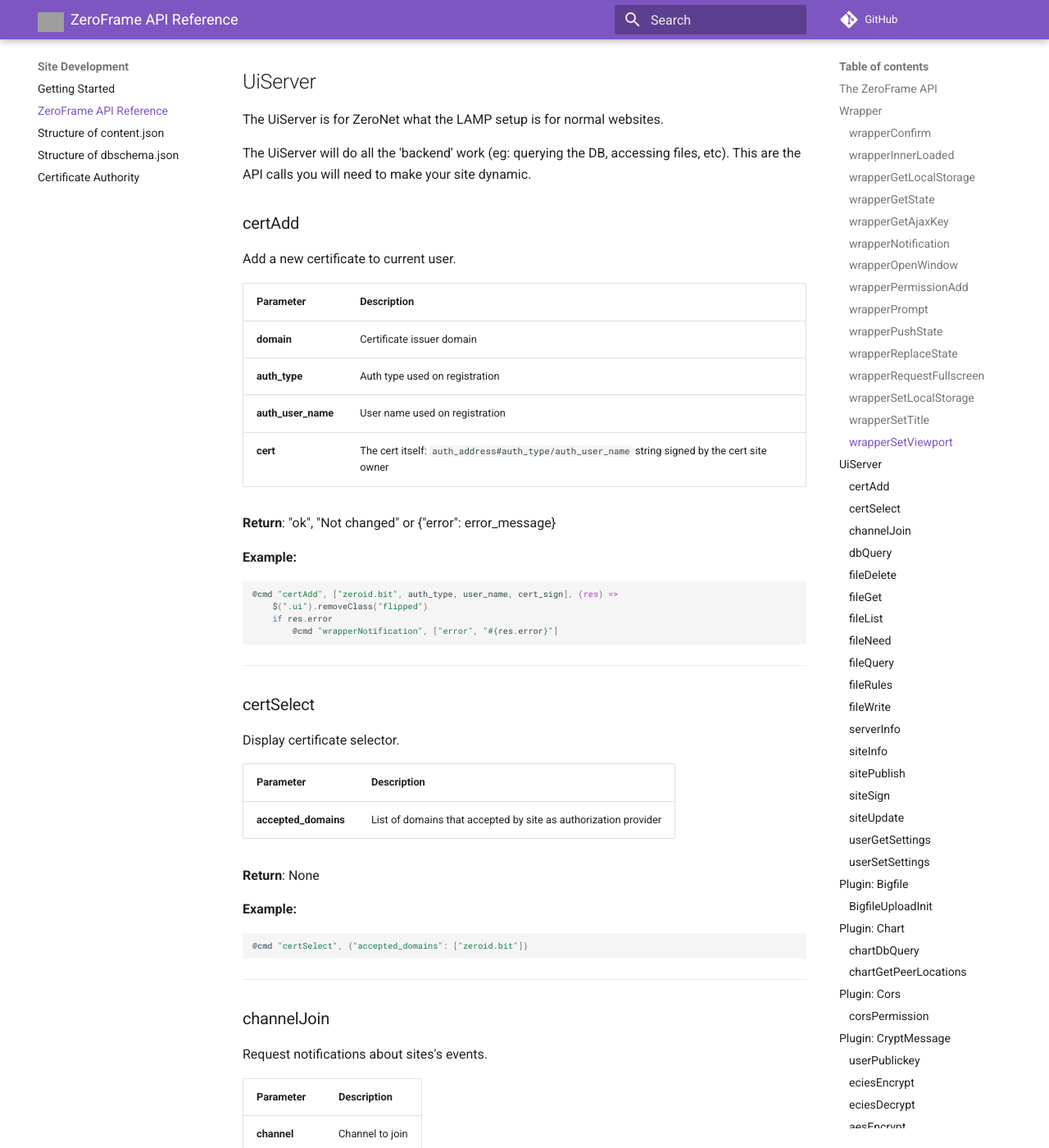
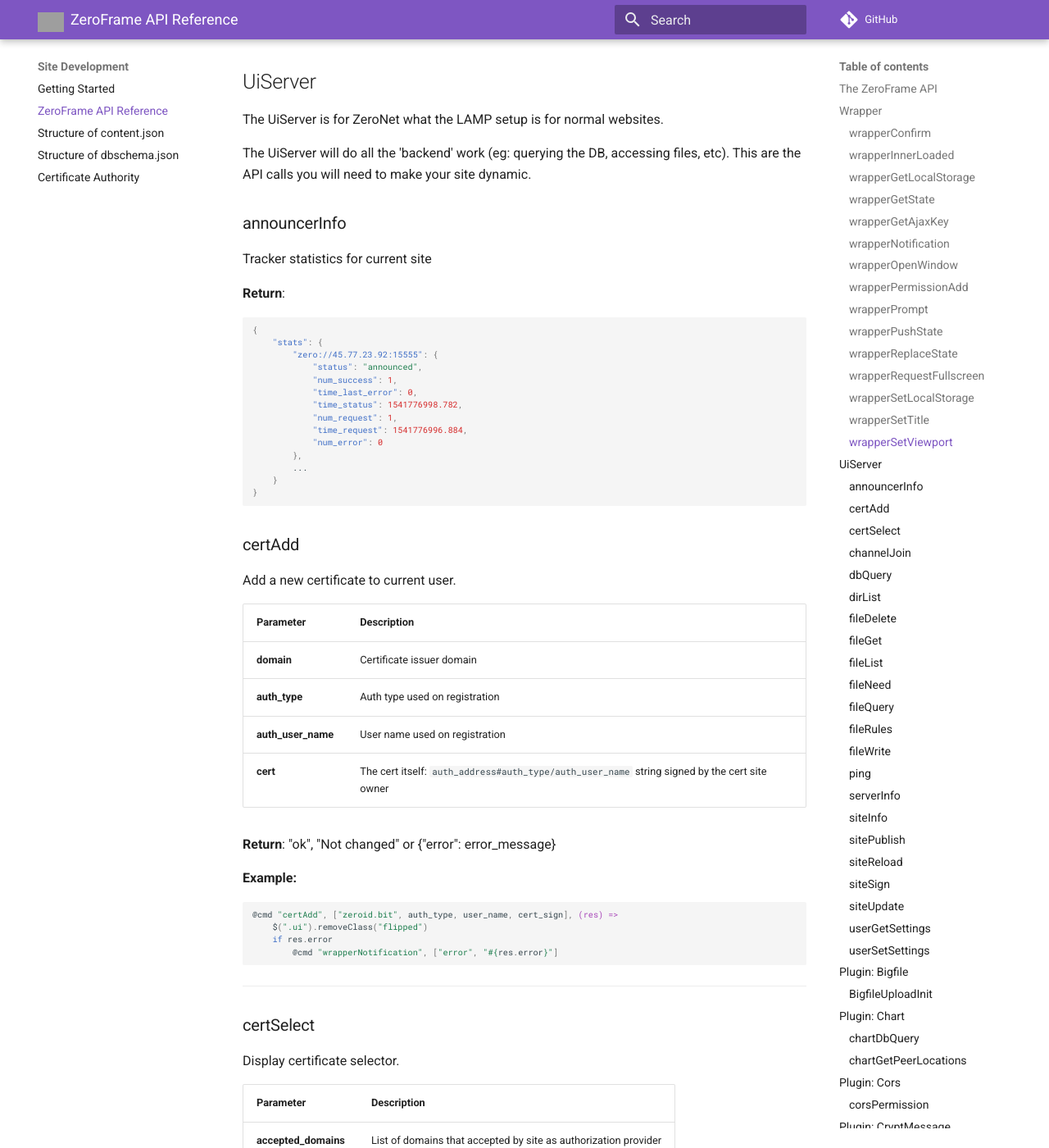
Before and after one commit to HelloZeroNet/Documentation, an MkDocs documentation site: the page built from docs/site_development/zeroframe_api_reference.md, in a window 1280 px wide and 1400 px high, scrolled down 5987 px. Shown: the whole window at 82% size. Built offline with MkDocs 1.6.1 and Material for MkDocs 9.7.7, drawn with Linux system fonts in a browser that asks for light colours; comment, search, counter and statistics services are not loaded; some of the changed text lies outside the part shown; grey boxes are pictures that could not be loaded.

````diff
--- a/docs/site_development/zeroframe_api_reference.md
+++ b/docs/site_development/zeroframe_api_reference.md
@@ -269,6 +269,27 @@ The UiServer is for ZeroNet what the LAMP setup is for normal websites.
 The UiServer will do all the 'backend' work (eg: querying the DB, accessing files, etc). This are the API calls you will need to make your site dynamic.
 
 
+### announcerInfo
+Tracker statistics for current site
+
+**Return**:
+```json
+{
+	"stats": {
+		"zero://45.77.23.92:15555": {
+			"status": "announced",
+			"num_success": 1,
+			"time_last_error": 0,
+			"time_status": 1541776998.782,
+			"num_request": 1,
+			"time_request": 1541776996.884,
+			"num_error": 0
+		},
+		...
+	}
+}
+```
+
 
 ### certAdd
 Add a new certificate to current user.
@@ -300,12 +321,14 @@ Display certificate selector.
 Parameter            | Description
                  --- | ---
 **accepted_domains** | List of domains that accepted by site as authorization provider
+**accept_any**       | Does not limits the accepted certificate providers
+**accepted_pattern** | Regexp pattern for accepted certificate providers address
 
 **Return**: None
 
 **Example:**
 ```coffeescript
-@cmd "certSelect", {"accepted_domains": ["zeroid.bit"]}
+@cmd "certSelect", {"accepted_domains": ["zeroid.bit"], "accepted_pattern": "1ZeroiD[0-9]"}
 ```
 
 
@@ -407,6 +430,18 @@ Page.cmd "dbQuery", ["SELECT user.*, json.json_id AS data_json_id FROM user LEFT
 ```
 
 
+---
+
+
+### dirList
+List a content of a directory
+
+Parameter        | Description
+             --- | ---
+**inner_path**   | Directory you want to list
+
+**Return**: List of file and directory names
+
 
 ---
 
@@ -594,6 +629,14 @@ _Note:_ to write files that not in content.json yet, you must have `"own": true`
 ---
 
 
+### ping
+Test UiServer websocket connection
+
+**Return:** pong
+
+
+---
+
 
 ### serverInfo
 
@@ -699,6 +742,15 @@ Parameter                 | Description
 		$(".publishbar .button").removeClass("loading")
 		@log "Publish result:", res
 ```
+
+
+---
+
+
+### siteReload
+Reload content.json file content and scans for optional files
+
+**Return**: "ok" on success
 
 
 ---
````
Also changed, not shown: other parts of docs/site_development/zeroframe_api_reference.md (+1 -1 lines).
